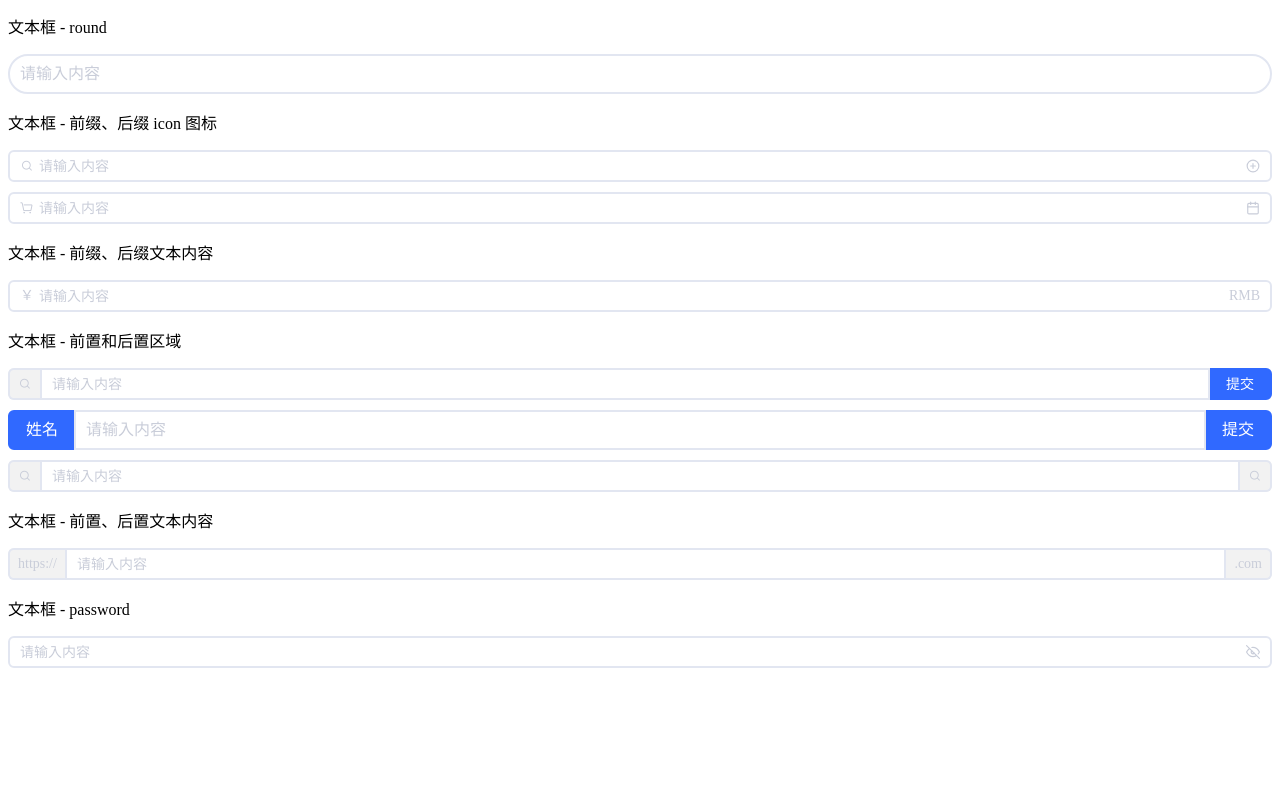
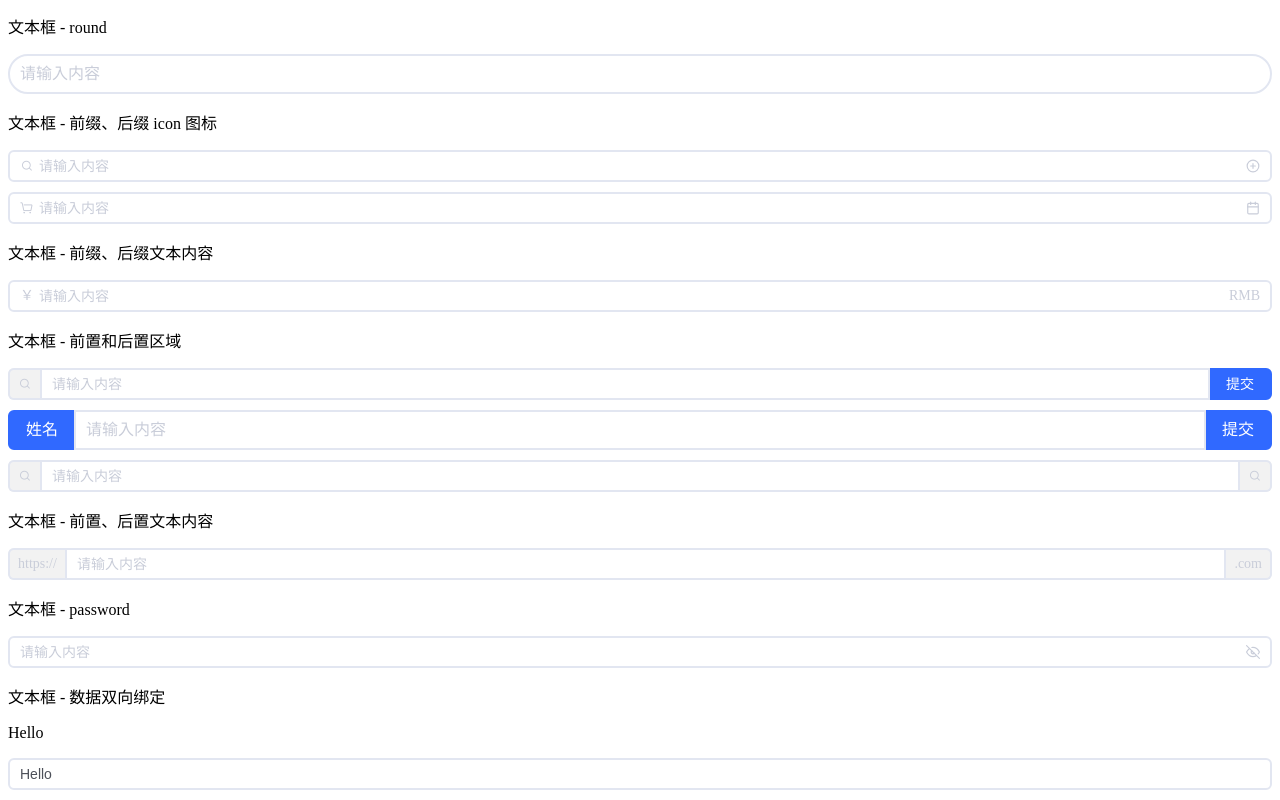
Before and after one commit to liulongbin1314/vue3-ui-library, a Vue app in the folder examples/: page / in a window 1280 px wide. Shown: the part 438-1238 px from the top of the page. Before the commit the page ends 1116 px from the top, so only its background shows below. Built offline with nearby package versions, Linux system fonts and the light colour scheme.

Commit message:
双向数据绑定

```diff
--- a/examples/src/components/InputTest.vue
+++ b/examples/src/components/InputTest.vue
@@ -85,8 +85,22 @@
   <div class="col-gap">
     <a-input password></a-input>
   </div>
+
+  <p>文本框 - 数据双向绑定</p>
+  <p>{{ info }}</p>
+  <div class="col-gap">
+    <a-input v-model="info" @input="inputFn"></a-input>
+  </div>
 </template>
 
 <script setup>
 import { Calendar, PlusCircle } from '@ui-library/icons'
+import { ref } from 'vue'
+
+const info = ref('Hello')
+
+const inputFn = (value, e) => {
+  console.log(value)
+  console.log(e)
+}
 </script>
--- a/packages/components/input/src/index.vue
+++ b/packages/components/input/src/index.vue
@@ -28,8 +28,10 @@
         :class="[ns.e('inner')]"
         :disabled="disabled"
         :maxlength="maxLength"
+        :value="modelValue"
         @focus="focusHandler"
         @blur="blurHandler"
+        @input="inputHandler"
       />
       <!-- 后缀区域 -->
       <div v-if="_isSuffix" :class="[ns.e('fix-wrapper'), ns.e('suffix')]">
@@ -79,6 +81,8 @@ const props = defineProps({
   password: Boolean
 })
 
+const emit = defineEmits(['input'])
+
 import { useNamespace } from '@ui-library/hooks'
 import { ref, computed, useSlots, provide } from 'vue'
 import { AIcon } from '@ui-library/components'
@@ -88,12 +92,18 @@ const ns = useNamespace('input')
 const _isFocus = ref(false)
 const slots = useSlots()
 provide('groupSize', props.size)
+const modelValue = defineModel({ default: '' })
 
 const focusHandler = (e) => {
   _isFocus.value = true
 }
 const blurHandler = (e) => {
   _isFocus.value = false
+}
+const inputHandler = (e) => {
+  modelValue.value = e.currentTarget.value
+  // 触发自定义的 input 事件
+  emit('input', e.currentTarget.value, e)
 }
 
 // 是否渲染前缀区域
```
